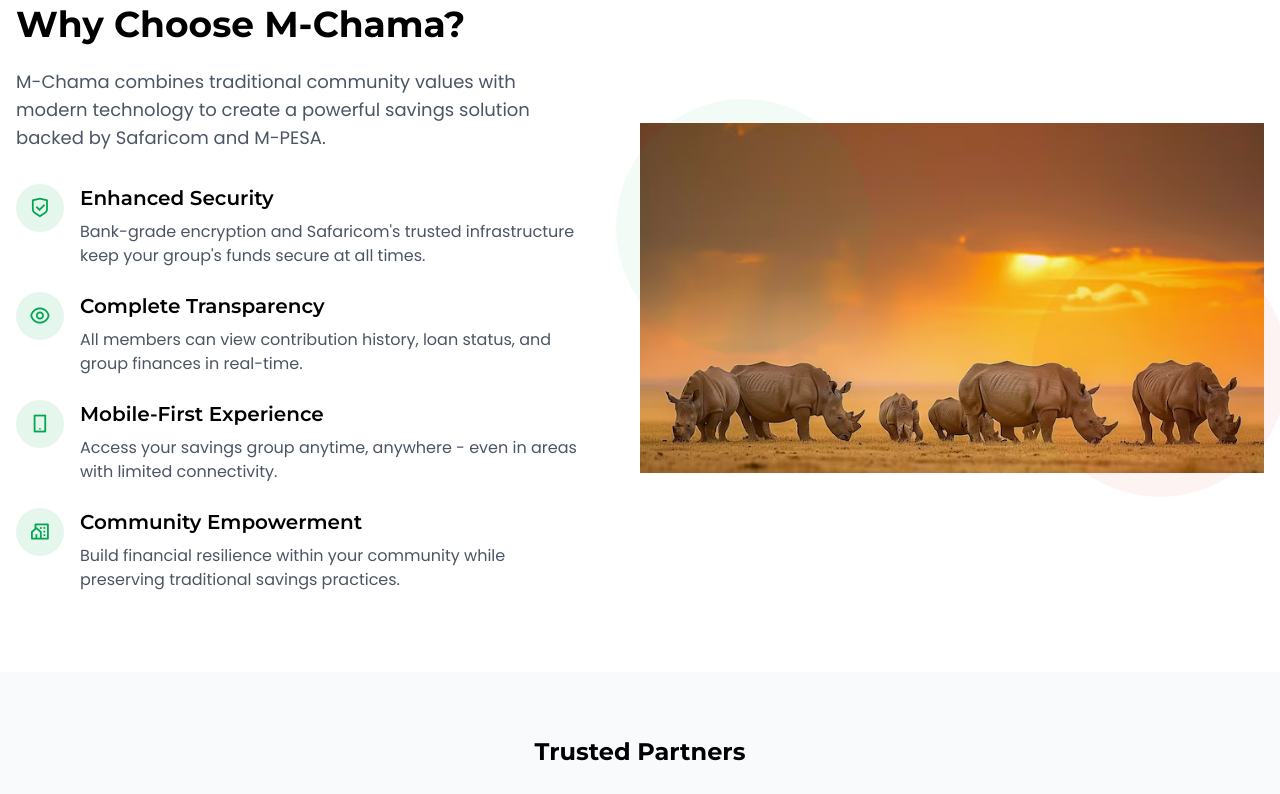
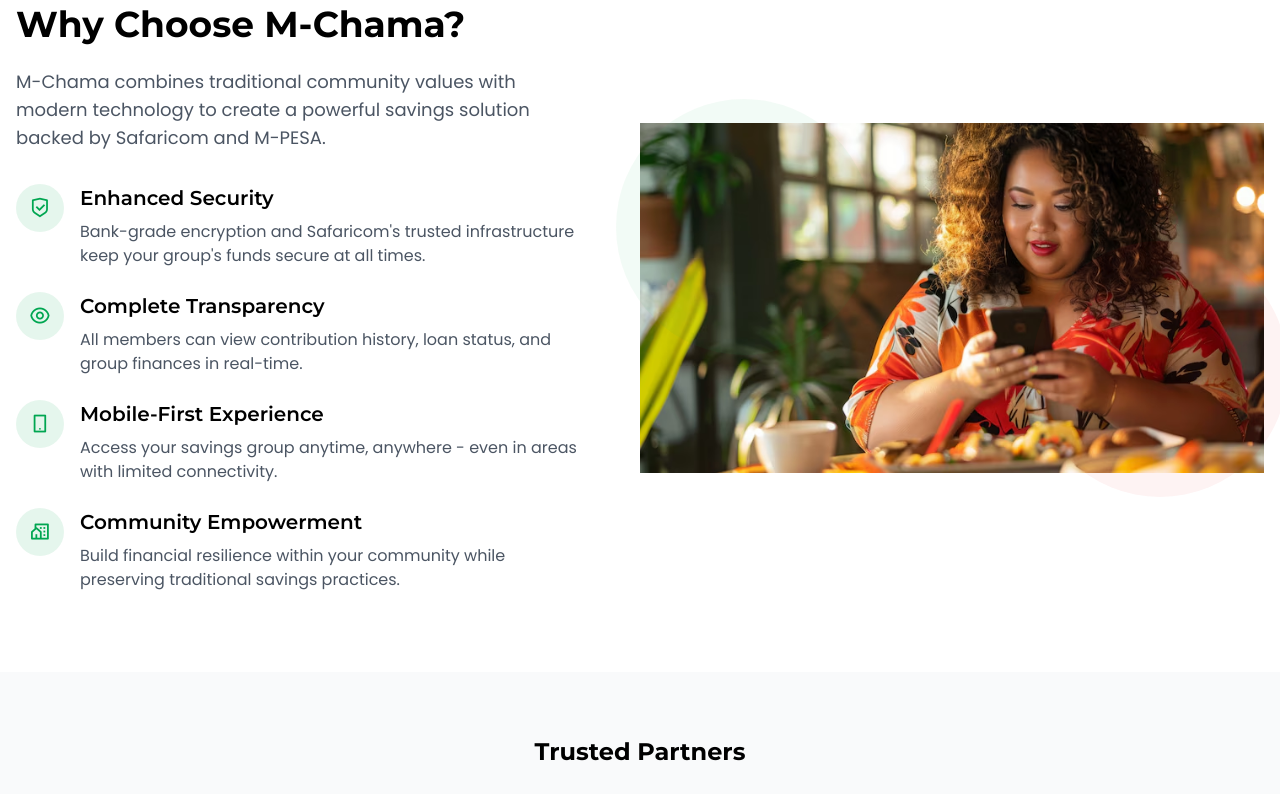
Before and after one commit to ogallj/M-Chama, a website built with webpack: page M-Chama/index.html in a window 1280 px wide. Shown: the part 4640-5434 px from the top of the page. Built offline with nearby package versions, Linux system fonts and the light colour scheme.

Commit message:
Update index.html

```diff
--- a/M-Chama/index.html
+++ b/M-Chama/index.html
@@ -532,7 +532,7 @@
         <div class="relative">
           <div class="absolute -top-6 -left-6 w-64 h-64 bg-primary/5 rounded-full"></div>
           <div class="absolute -bottom-6 -right-6 w-64 h-64 bg-secondary/5 rounded-full"></div>
-          <img src="img/rhino.png"
+          <img src="img/womanophone.png">
         </div>
       </div>
     </div>
```
